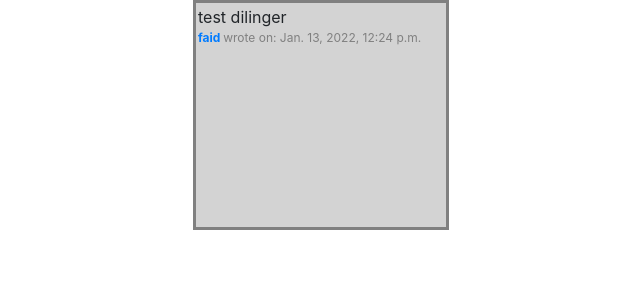
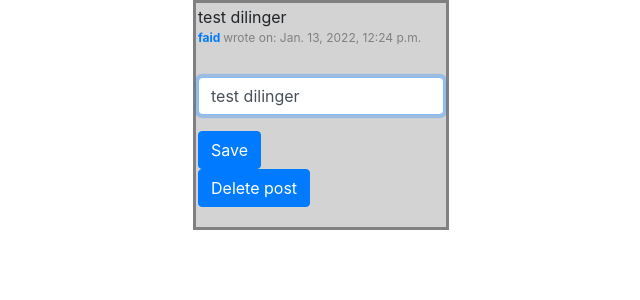
Before and after one commit to neteng0911/carpool, a Django app: page /post/18 in a window 1280 px wide. Shown: the part 56-356 px from the top of the page, without its empty margins (191-831 px from the left). Run offline with Django 3.2, Linux system fonts and the light colour scheme; data comes from the database, SQL or seed files in the repository; both versions use the stored data as it was after the commit; some libraries are stand-ins or nearby versions.

Commit message:
fixed edit post going on to followers

```diff
--- a/project4/network/templates/network/post.html
+++ b/project4/network/templates/network/post.html
@@ -2,12 +2,27 @@
 
 {% block body %}
 
-<div class="post">{{post_to_edit.description}}
+<div class="post">{{post_to_load.description}}
 
-   <p style= "color:grey; font-size:12px;"> <strong><a href="{% url 'profile' post_to_edit.owner_id %}" >
+   <p style= "color:grey; font-size:12px;"> <strong><a href="{% url 'profile' post_to_load.owner_id %}" >
 
-      {{ post_to_edit.owner}} </strong></a> wrote on: {{ post_to_edit.created_date}} </p>
+      {{ post_to_load.owner}} </strong></a> wrote on: {{ post_to_load.created_date}} </p>
+
+<form action="{% url 'edit_post' post_to_load.pk %}" method="post">
+        {% csrf_token %}
 
 
+        <div class="form-group">
+            <input class="form-control" autofocus style="margin-top:30px" type="text" name="edit_txt"  value="{{post_to_load.description}}">
+        </div>
+    <input class="btn btn-primary" name="edit_post" type="submit" value="Save">
+</form>
+
+
+<form action="{% url 'edit_post' post_to_load.pk %}" method="post">
+    {% csrf_token %}
+     <input class="btn btn-primary" name="del_post" type="submit" value="Delete post" >
+     <input type="hidden"  name="post_to_load_id" value={{post.pk}}>
+ </form>
 
 {% endblock %}
--- a/project4/network/urls.py
+++ b/project4/network/urls.py
@@ -10,6 +10,7 @@ urlpatterns = [
     path("register", views.register, name="register"),
     path("create_post",views.create_post, name="create_post"),
     path("profile/<int:user_id>", views.profile, name="profile"),
-    path("post/<int:post_id>", views.edit_post, name="edit_post")
+    path("post/<int:post_id>", views.edit_post, name="edit_post"),
+    path("post/<int:post_id>", views.load_post, name="load_post")
 
 ]
--- a/project4/network/views.py
+++ b/project4/network/views.py
@@ -37,15 +37,20 @@ def index(request):
         print(reply)
         reply.lists.add(mypost)
         print(owner, "replied on post number", mypost_reply, "and said:",reply)
-        return render(request, "network/index.html", {"all_posts": all_posts, "replies":replies}) # to set following posts not all posts later my_post_replies": my_post_replies,
+        return render(request, "network/index.html", {"all_posts": all_posts, "replies":replies})
 
-    if request.method == "POST" and "edit_post" in request.POST:
 
-        post_to_edit_id = request.POST.get("post_to_edit_id")
-        post_to_edit = Mypost.objects.get(pk=post_to_edit_id)
-        print(post_to_edit_id)
 
-        return render(request, "network/post.html",{"post_to_edit":post_to_edit})
+
+        #here first loads the post in different page before editing it BUT i display it as edit post on the page for the user
+    if request.method == "POST" and "load_post" in request.POST:
+
+        post_to_load_id = request.POST.get("post_to_load_id")
+        post_to_load = Mypost.objects.get(pk=post_to_load_id)
+
+        #load_post(post_to_load_id)
+
+        return render(request, "network/post.html", {"post_to_load": post_to_load})
 
     else:
         return render(request, "network/index.html", {"all_posts": all_posts,"replies":replies})
@@ -128,29 +133,32 @@ def create_post(request):
 
     else:
         return render(request, "network/create_post.html", {"created_date": created_date})
+#mporei na mhn xreiazetai check!!!!
+def load_post(request, post_id):
+    pass
+    # post_to_load = Mypost.objects.get(pk=post_id)
+    # print("loading post no",post_id)
+    # return render(request, "network/post.html", {"post_to_load": post_to_load})
+
+#mporei na mhn xreiazetai check!!!!
 
 
+def edit_post(request, post_id):
 
-def edit_post(request,post_id):
-    # check if method is POST
-    edited_date = timezone.now()
-    post_to_edit = Mypost.objects.get(pk=post_id)
-
-    if request.method=="POST":
+    post_to_load = Mypost.objects.get(pk=post_id)
+    if request.method =="POST" and "edit_post" in request.POST:
 
         edit_txt = request.POST["edit_txt"]
-        #to_edit_post_id = request.POST.get("post_id")
-        post_to_edit = Mypost.objects.get(pk=post_id).update(description=edit_txt)
-        post_to_edit.save()
+        post_to_load.description=edit_txt
+        post_to_load.save()
 
-
-
-
-
-        return render(request, "network/post.html",{"post_to_edit":post_to_edit})
+        return HttpResponseRedirect(reverse("index"))
+    if request.method == "POST" and "del_post" in request.POST:
+        post_to_load.delete()
+        return HttpResponseRedirect(reverse("index"))
 
     else:
-        return render(request, "network/post.html",{"post_to_edit":post_to_edit})
+        return render(request, "network/post.html",{"post_to_load":post_to_load})
 
 
 @login_required
@@ -170,7 +178,7 @@ def profile(request, user_id):
 
     created_date = timezone.now()
 
-    #comms = listing.comms.all()
+
 
 
     if request.method=="POST" and "follow" in request.POST:
```
Also changed, not shown: project4/network/templates/network/clipboard.txt (added, +19 -0 lines), project4/network/templates/network/index.html (+6 -21 lines), project4/db.sqlite3.
